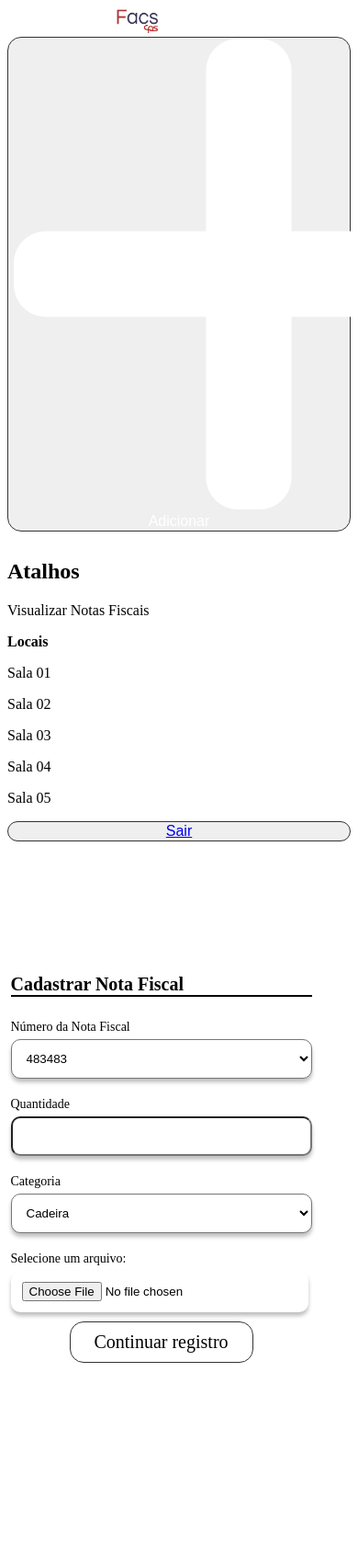
After one commit to Lacrymosaa/FACS, a PHP site: the page made by Start/CadastrarItens(start).html in a window 390 px wide; the page is wider, and only the part inside the window is pictured. The commit adds this page. Shown: that part at 92% size. Run offline with PHP 8.4, Linux system fonts and the light colour scheme.

Commit message:
Atualização de responsividade

```diff
--- /dev/null
+++ b/Start/CadastrarItens(start).html
@@ -0,0 +1,89 @@
+<!DOCTYPE html>
+<html lang="en">
+
+<head>
+	<meta charset="UTF-8">
+	<meta name="viewport" content="width=device-width, initial-scale=1.0">
+	<link rel="stylesheet" href="../../menu/style-menu.css">
+	<link rel="stylesheet" href="style-cadastrar-item.css">
+	<title>Cadastrar Itens</title>
+
+	<script>
+
+		function Conteudo(el) {
+			var display = document.getElementById(el).style.display;
+			if (display == "none")
+				document.getElementById(el).style.display = 'block';
+			else
+				document.getElementById(el).style.display = 'none';
+		}
+	</script>
+</head>
+
+<body>
+	<header>
+		<div class="logo-responsiva">
+			<img src="../../Imagens/home/logo1 1.png" class="logo" alt="Logo do Facs CPS">
+		</div>
+	</header>
+	<section>
+		<div>
+			<form action="">
+				<button class="botao-adicionar-novo" type="button" onclick="Conteudo('container-linha-premium')"><img
+						class="mais" src="../../Imagens/home/mais.png" alt="">Adicionar</button>
+
+				<div>
+					<div id="container-linha-premium" class="botoes">
+						<button class="nota-fiscal">Nota Fiscal</button>
+						<button class="patrimonio">Patrimônio</button>
+						<button class="departamento">Departamento</button>
+					</div>
+				</div>
+				<div class="remove">
+					<h2 class="atalho"><strong>Atalhos</strong></h2>
+					<p class="visualizar">Visualizar Notas Fiscais</p>
+					<p class="locais"><strong>Locais</strong></p>
+					<p class="sala">Sala 01</p>
+					<p class="sala">Sala 02</p>
+					<p class="sala">Sala 03</p>
+					<p class="sala">Sala 04</p>
+					<p class="sala">Sala 05</p>
+				</div>
+
+				<button class="sair"><a href="../../Login/login-web.html">Sair</a></button>
+		</div>
+		</form>
+	</section>
+	<div class="cadastrar-nf alinhamento">
+		<div class="box">
+			<div class="bar">
+				<form>
+					<h1 class="h1-cadastrar-nf">Cadastrar Nota Fiscal</h1>
+
+					<label for="numero_NF">Número da Nota Fiscal</label>
+					<select id="selecao" name="numero_NF">
+						<option value="opcao1" selected>483483</option>
+						<option value="opcao2">483484</option>
+						<option value="opcao3">...</option>
+					</select>
+
+					<label for="quantidade">Quantidade</label>
+					<input type="number" id="quantidade">
+
+					<label for="categoria">Categoria</label>
+					<select id="selecao" name="categoria">
+						<option value="opcao1" selected>Cadeira</option>
+						<option value="opcao2">Mesa</option>
+						<option value="opcao3">...</option>
+					</select>
+
+					<label for="arquivo">Selecione um arquivo:</label>
+					<input type="file" id="inputFile" accept="image/*">
+					<button class="botao1">Continuar registro</button>
+				</form>
+			</div>
+		</div>
+	</div>
+</body>
+
+</html>
--- /dev/null
+++ b/Start/style-cadastrar-item.css
@@ -0,0 +1,110 @@
+.alinhamento {
+	width: 73%;
+	position: absolute;
+	right: 0;
+	text-align: left;
+	margin-bottom: 0%;
+	box-shadow: 0px 4px 4px 0px rgba(0, 0, 0, 0.25);
+}
+
+.cadastrar-nf {
+	display: flex;
+	justify-content: center;
+	align-items: center;
+	height: 100vh;
+}
+
+.bar {
+	text-align: left;
+}
+
+form {
+	display: flex;
+	flex-direction: column;
+}
+
+.h1-cadastrar-nf {
+	font-size: 20px;
+	font-weight: bold;
+	margin-bottom: 20px;
+	border-bottom: 2px solid #000;
+}
+
+label {
+	margin-top: 5px;
+	font-size: 14px;
+}
+
+input,
+select {
+	padding: 12px;
+	margin-top: 5px;
+	margin-bottom: 15px;
+	width: 300px;
+	background: white;
+	box-shadow: 0px 4px 4px rgba(0, 0, 0, 0.25);
+	border-radius: 10px;
+	border: 2px #DEDEDE solid"
+
+}
+
+select {
+	width: 100%;
+}
+
+input[type="file"] {
+	display: block;
+	margin-bottom: 10px;
+}
+
+button {
+	color: white;
+	border: none;
+	border-radius: 15px;
+	cursor: pointer;
+	font-size: 16px;
+	margin-bottom: 10px;
+	border: 0.5px solid #333;
+	text-align: center;
+	float: right;
+	justify-content: center;
+}
+
+.botao1 {
+	background-color: #ffffff;
+	padding: 10px;
+	width: 200px;
+	color: rgb(0, 0, 0);
+	font-size: 20px;
+	font-family: Lexend Deca;
+	font-weight: 400;
+	word-wrap: break-word;
+	margin: auto;
+	margin-bottom: 10px;
+}
+
+button.botao:hover {
+	background-color: #45a049;
+}
+
+@media screen and (max-width: 550px) {
+	.botoes {
+		display: none !important;
+	}
+
+	.logo {
+		width: 80px;
+	}
+
+	.logo-responsiva {
+		text-align: center;
+		margin-right: 25%;
+	}
+
+	.alinhamento {
+		width: 90%;
+		margin-top: -20%;
+		margin-right: 10%;
+		box-shadow: none;
+	}
+}
```
Also changed, not shown: Home/Home/HomeWeb.html (+10 -4 lines), Home/Home/style-home.css (+69 -38 lines), Home/locais/locais-itens.html (+27 -21 lines), Home/locais/style-locais.css (+48 -13 lines).
